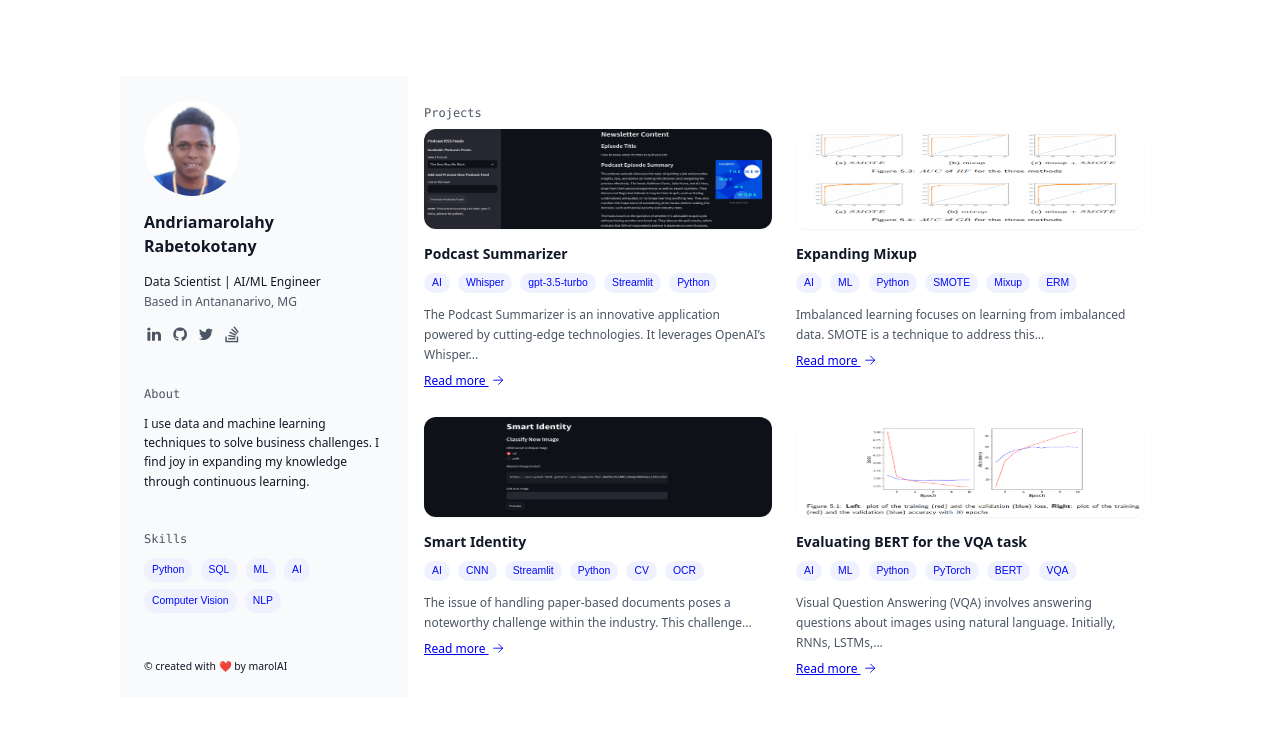
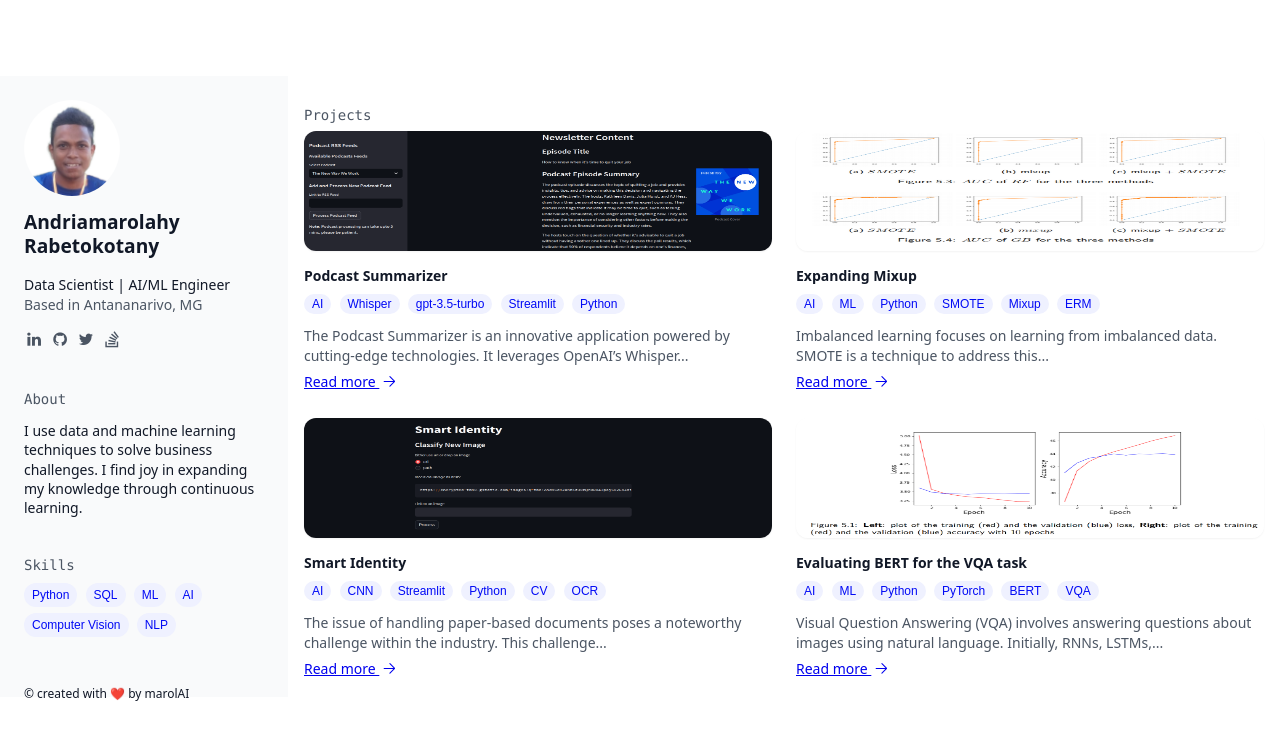
Before and after one commit to marolAI/marolAI.github.io, a Jekyll site: the page built from index.html, in a window 1280 px wide. Shown: the top 740 px of the page. Built offline with Jekyll 4.4.1, drawn with Linux system fonts in a browser that asks for light colours; some web fonts are replaced.

Commit message:
increase font size

```diff
--- a/_sass/main.scss
+++ b/_sass/main.scss
@@ -28,12 +28,12 @@ body {
     margin: 10px;
     margin-left: auto;
     margin-right: auto;
-    max-width: 65rem;
+    max-width: 80rem;
 }
 
 /* Navbar */
 .nav-container {
-    max-width: 60rem;
+    max-width: 75rem;
     margin: 10px auto;
     justify-content: space-between;
 }
@@ -55,7 +55,6 @@ body {
 }
 
 .brand-link{
-    font-family: ui-monospace,SFMono-Regular,Menlo,Monaco,Consolas,Liberation Mono,Courier New,monospace;
     font-size: .875rem;
     line-height: 1.25rem;
 }
@@ -113,14 +112,14 @@ body {
 }
 
 .name{
-    font-size: 1.0rem;
+    font-size: 1.2rem;
     line-height: 1.5rem;
     font-weight: 600;
     margin-top: 0.5rem;
 }
 
 .title{
-    font-size: .75rem;
+    font-size: .875rem;
     line-height: 1rem;
     color: rgba(17, 24, 39, 1);
     margin-bottom: 0.1rem;
@@ -128,7 +127,7 @@ body {
 
 .location{
     display: flex;
-    font-size: .75rem;
+    font-size: .875rem;
     line-height: 1rem;
     color: rgba(75, 85, 99, 1);
     margin-top: 0.25rem;
@@ -158,7 +157,7 @@ body {
 
 .section-title{
     display: flex;
-    font-size: .75rem;
+    font-size: .875rem;
     line-height: 1rem;
     margin-bottom: .5rem;
     color: rgba(75, 85, 99, 1);
@@ -166,7 +165,7 @@ body {
 }
 
 .bio{
-    font-size: .75rem;
+    font-size: .875rem;
     line-height: 1.2rem;
     margin-bottom: 2.5rem;
     color: rgba(17, 24, 39, 1);
@@ -178,7 +177,7 @@ body {
     padding-bottom: .25rem;
     padding-top: .25rem;
     border-radius: 9999px;
-    font-size: .65rem;
+    font-size: .75rem;
     line-height: 1rem;
     margin-right: .25rem;
     margin-bottom: .25rem;
@@ -191,7 +190,7 @@ body {
 .copy-right{
     position: absolute;
     padding-top: 2rem;
-    font-size: .65rem;
+    font-size: .75rem;
 }
 
 /* .skills-tag:hover {
@@ -223,7 +222,7 @@ body {
     padding-right: 1rem;
     padding-bottom: .5rem;
     padding-top: .5rem;
-    font-size: .75rem;
+    font-size: .875rem;
     line-height: 1rem;
     font-weight: 400;
     border-radius: 9999px;
@@ -261,7 +260,7 @@ body {
 
 .project-links{
     display: flex;
-    font-size: .75rem;
+    font-size: .875rem;
     line-height: 1rem;
     color: rgba(75, 85, 99, 1);
 }
@@ -301,7 +300,7 @@ body {
 
 .project-description{
     max-width: 64rem;
-    font-size: .75rem;
+    font-size: .875rem;
     line-height: 1rem;
 }
 
@@ -319,7 +318,7 @@ body {
 
 .projects-grid-image{
     width: 100%;
-    height: 100px;
+    height: 120px;
     border-radius: .75rem;
     border-width: 1px;
     border-color: rgba(229, 231, 235, 1);
@@ -340,7 +339,7 @@ body {
     padding-bottom: .125rem;
     padding-top: .125rem;
     border-radius: 9999px;
-    font-size: .65rem;
+    font-size: .75rem;
     line-height: 1rem;
     background-color: rgba(239, 241, 255, 1);
     color: rgba(2, 10, 245, 1);
@@ -350,7 +349,7 @@ body {
 }
 
 .projects-grid-description{
-    font-size: .75rem;
+    font-size: .875rem;
     line-height: 1.25rem;
     color: rgba(75, 85, 99, 1);
     margin-bottom: .25rem;
@@ -361,7 +360,7 @@ body {
     display: flex;
     align-items: center;
     margin-top: .25rem;
-    font-size: .75rem;
+    font-size: .875rem;
     line-height: 1.25rem;
     border-color: rgba(2, 10, 245, 1);
     border-width: 0;
@@ -372,8 +371,8 @@ body {
 }
 
 .read-more-array{
-    width: .75rem;
-    height: .75rem;
+    width: .875rem;
+    height: .875rem;
     margin-left: .125rem;
 }
 
```
